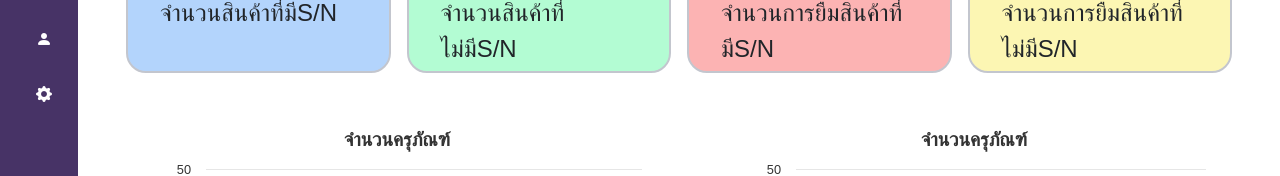
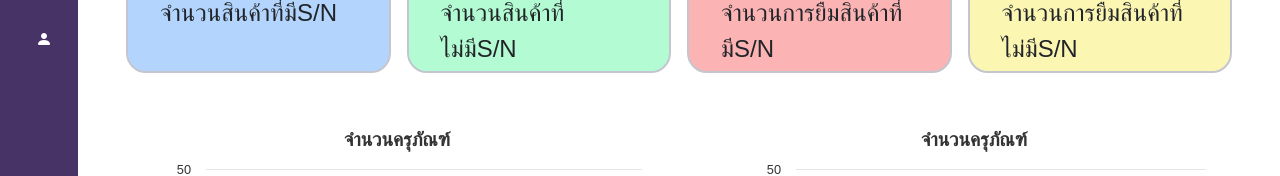
Before and after one commit to ZphinxGZ/WMS_Project, a React (Vite) app: page / in a window 1280 px wide. Shown: the part 281-457 px from the top of the page. Built offline with nearby package versions, Linux system fonts and the light colour scheme.

Commit message:
Update Sidebar.jsx

```diff
--- a/src/Layout/Sidebar/Sidebar.jsx
+++ b/src/Layout/Sidebar/Sidebar.jsx
@@ -87,13 +87,13 @@ function Sidebar({ tab, setTab, isActive, setIsActive }) {
           <span className="tooltip">Personel Information</span>
         </li>
 
-        <li className={tab === 'settings' ? 'active' : ''}>
+        {/* <li className={tab === 'settings' ? 'active' : ''}>
           <Link to="/settings">
             <i className="bi bi-gear-fill"></i>
             <span className="link_name">Setting</span>
           </Link>
           <span className="tooltip">Setting</span>
-        </li>
+        </li> */}
       </ul>
 
       {/* Profile */}
```
